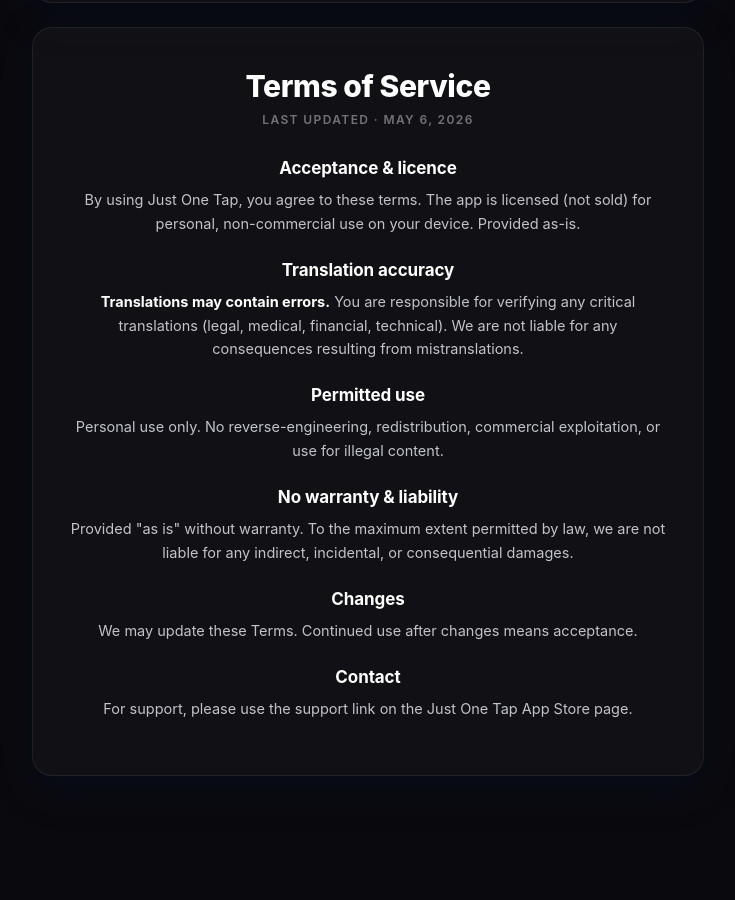
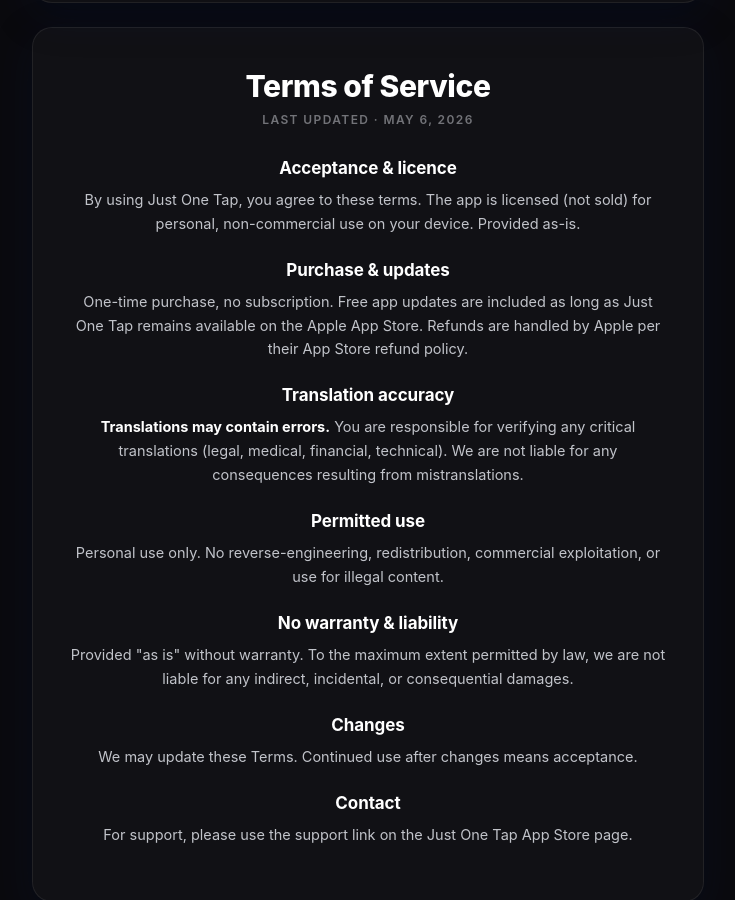
Before and after one commit to frapzservicedigital-ai/just-one-tap-legal, a Jekyll site: the page built from legal.md, in a window 1280 px wide and 900 px high, scrolled down 843 px. Shown: the whole window, without its empty margins (272-1007 px from the left). Built offline with Jekyll 4.4.1, drawn with Linux system fonts in a browser that asks for light colours; before the commit the page ends 1699 px from its top, so only the background shows below that.

Commit message:
Terms: add Purchase and updates section (lifetime, free updates, Apple refund)

```diff
--- a/legal.md
+++ b/legal.md
@@ -37,6 +37,9 @@ title: Legal — Just One Tap
 <h2>Acceptance & licence</h2>
 <p>By using Just One Tap, you agree to these terms. The app is licensed (not sold) for personal, non-commercial use on your device. Provided as-is.</p>
 
+<h2>Purchase & updates</h2>
+<p>One-time purchase, no subscription. Free app updates are included as long as Just One Tap remains available on the Apple App Store. Refunds are handled by Apple per their App Store refund policy.</p>
+
 <h2>Translation accuracy</h2>
 <p><strong>Translations may contain errors.</strong> You are responsible for verifying any critical translations (legal, medical, financial, technical). We are not liable for any consequences resulting from mistranslations.</p>
 
```
